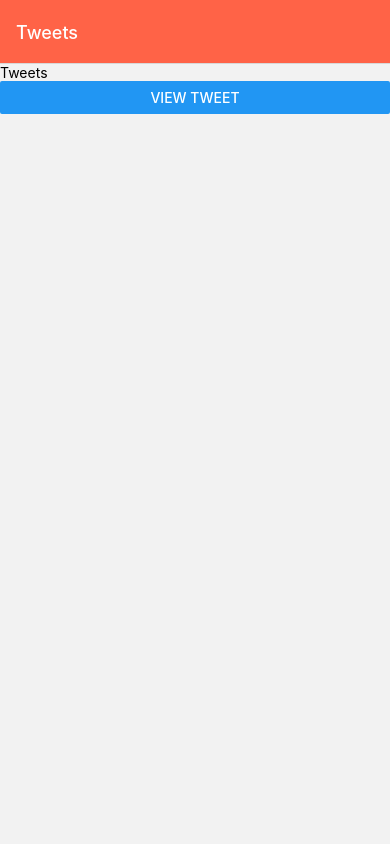
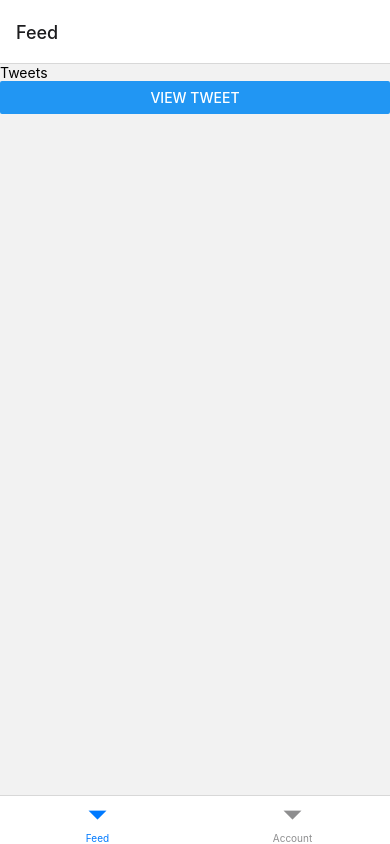
Before and after one commit to shrikantkalar023/learning-React-Native, a React Native app: screen / in a window 390 px wide. Built offline with nearby package versions, Linux system fonts and the light colour scheme.

Commit message:
creating a tab navigator

```diff
--- a/App.tsx
+++ b/App.tsx
@@ -1,3 +1,4 @@
+import { createBottomTabNavigator } from "@react-navigation/bottom-tabs";
 import {
   NavigationContainer,
   NavigationProp,
@@ -14,6 +15,8 @@ import Screen from "./app/components/Screen";
 type RootStackParamList = {
   Tweets: undefined;
   TweetDetails: { id: number };
+  Feed: undefined;
+  Account: undefined;
 };
 
 const Link = () => {
@@ -69,10 +72,25 @@ const StackNavigator = () => (
   </Stack.Navigator>
 );
 
+const Account = () => (
+  <Screen>
+    <Text>Account</Text>
+  </Screen>
+);
+
+const Tab = createBottomTabNavigator<RootStackParamList>();
+const TabNavigator = () => (
+  <Tab.Navigator>
+    <Tab.Screen name="Feed" component={Tweets}></Tab.Screen>
+    <Tab.Screen name="Account" component={Account}></Tab.Screen>
+  </Tab.Navigator>
+);
+
 export default function App() {
   return (
     <NavigationContainer>
-      <StackNavigator />
+      {/* <StackNavigator /> */}
+      <TabNavigator />
     </NavigationContainer>
   );
 }
--- a/package.json
+++ b/package.json
@@ -13,6 +13,7 @@
     "@expo/metro-runtime": "~3.2.1",
     "@expo/vector-icons": "^14.0.2",
     "@react-native-community/hooks": "^3.0.0",
+    "@react-navigation/bottom-tabs": "^6.5.20",
     "@react-navigation/native": "^6.1.17",
     "@react-navigation/native-stack": "^6.9.26",
     "expo": "~51.0.11",
```
Also changed, not shown: 1 other file (tests, documents, lock files or other folders).
